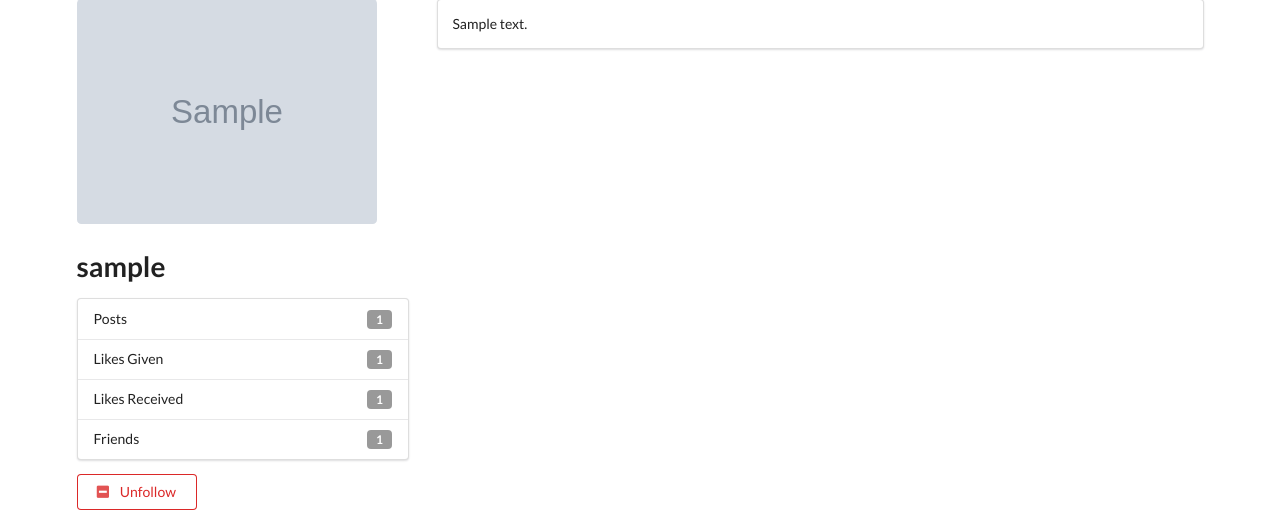
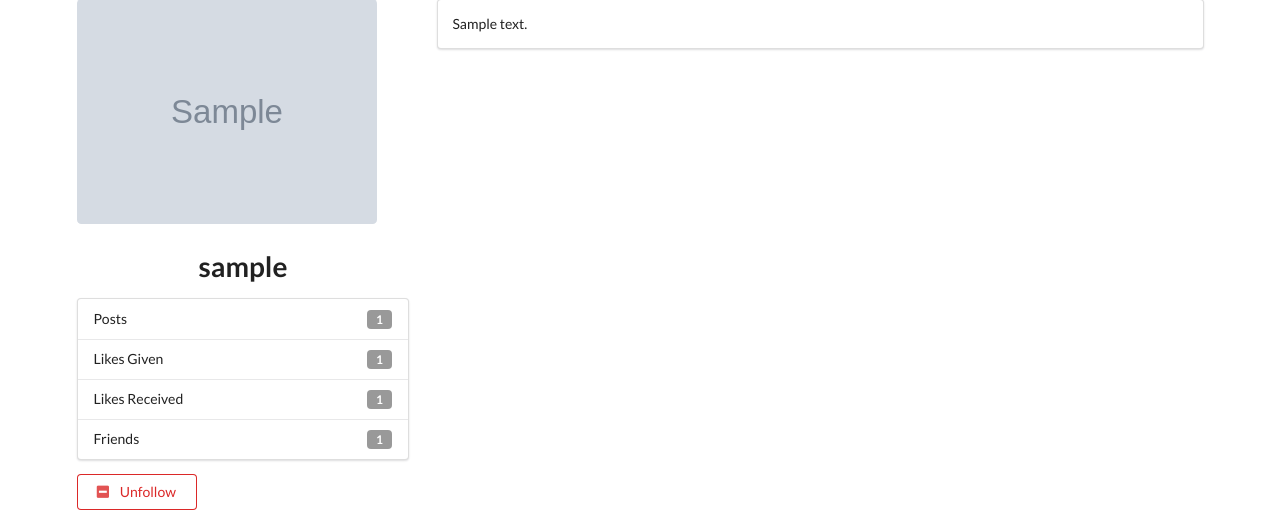
Before and after one commit to bagheriAlmas/django-social-media, a Django app: a page that uses templates/profiles/detail.html in a window 1280 px wide. Shown: the part 77-601 px from the top of the page. Run offline with Django 4.2, Linux system fonts and the light colour scheme; a user stored in the database is signed in; tables that the repository leaves empty hold one stand-in row (values such as "Sample post"); grey boxes marked "Sample" are stand-in pictures; parts of the project's set-up code (start-up, migrations or seed data) failed here and were passed over; some libraries are stand-ins or nearby versions.

Commit message:
update detail.html , set style to object.user

```diff
--- a/templates/profiles/detail.html
+++ b/templates/profiles/detail.html
@@ -8,7 +8,7 @@
         <div class="row">
             <div class="five wide column">
                 <img class="ui medium rounded image" src="{{ object.avatar.url }}">
-                <h1>{{ object.user }}</h1>
+                <h1 style="text-align: center">{{ object.user }}</h1>
                 <div class="ui vertical fluid menu">
                     <div class="item">
                         Posts
```
